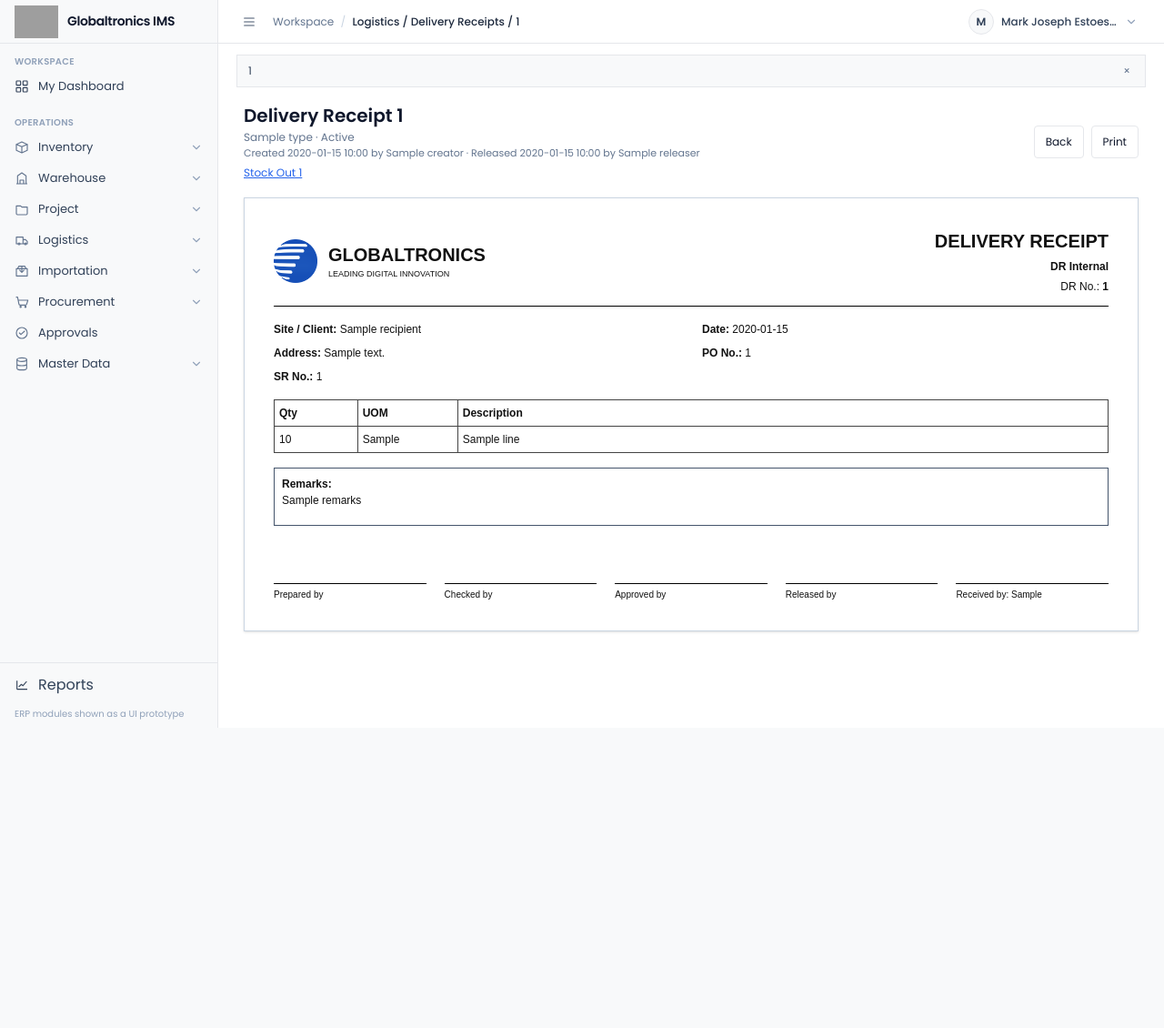
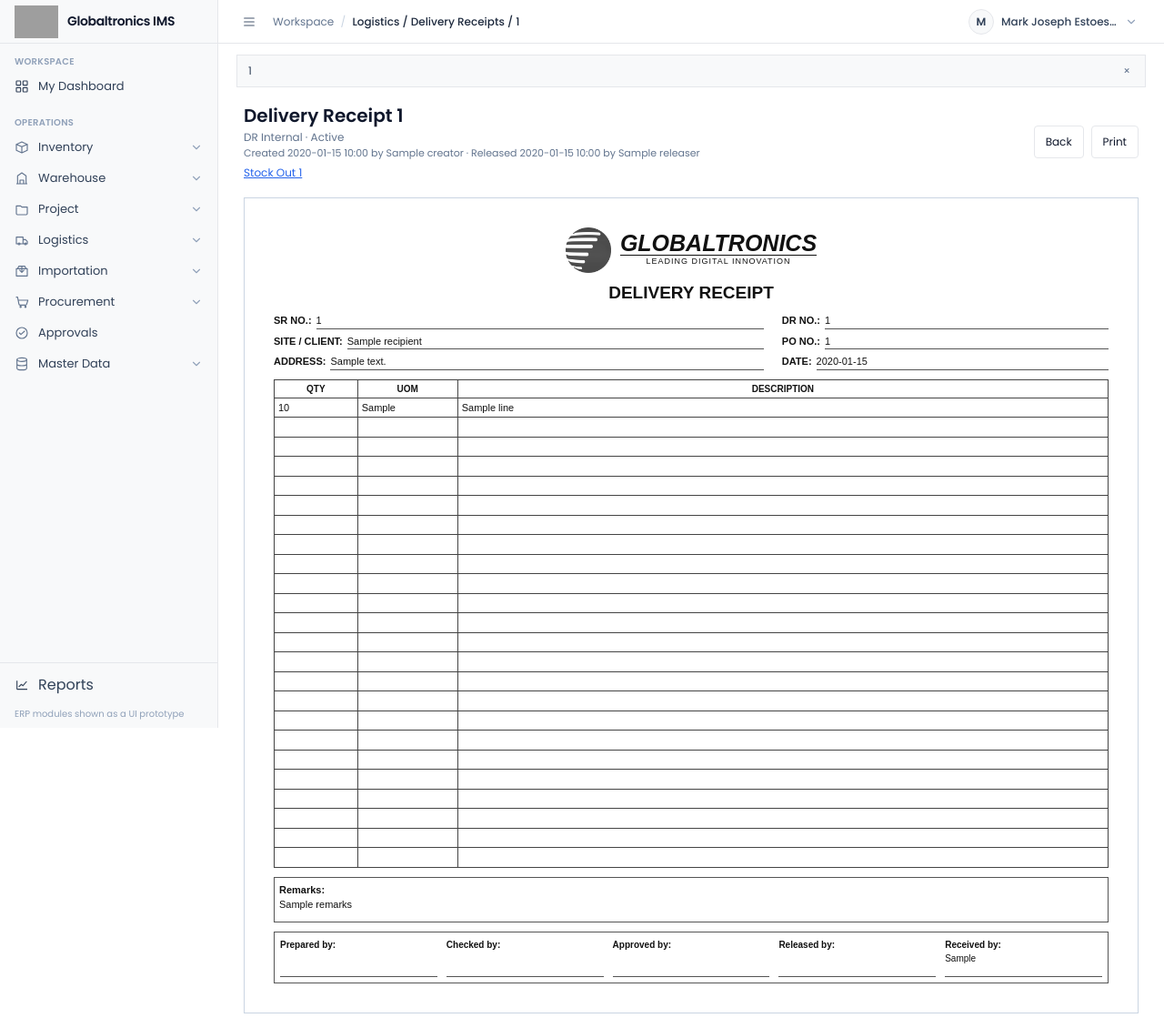
Before and after one commit to GlobaltronicsWebDev/GBTX_WAREHOUSECONTROL, a Laravel app: template resources/views/admin/delivery-receipts/show.blade.php in a window 1280 px wide. Shown: the whole page at 91% size. Before the commit the page ends 800 px from the top, so only its background shows below. Run offline with Laravel 12, Linux system fonts and the light colour scheme; a user stored in the database is signed in; data comes from the database, SQL or seed files in the repository; the template is opened without the code that fills it: most values are stand-ins (such as "Sample title", 1, 10 or a date in 2020); data that the repository does not hold is empty; grey boxes are pictures that could not be loaded.

Commit message:
Match delivery receipt print layouts
Co-authored-by: Copilot <223556219+Copilot@users.noreply.github.com>

```diff
--- a/resources/views/admin/delivery-receipts/show.blade.php
+++ b/resources/views/admin/delivery-receipts/show.blade.php
@@ -5,15 +5,48 @@
 
 @section('content')
     <style>
-        .receipt-document { background-color: white !important; color: #111; color-scheme: light; font-family: Arial, sans-serif; }
-        .receipt-document table { width: 100%; border-collapse: collapse; table-layout: fixed; }
-        .receipt-document th, .receipt-document td { border: 1px solid #444; overflow-wrap: anywhere; padding: 5px; text-align: left; vertical-align: top; }
+        .receipt-scroll { overflow-x: auto; }
+        .receipt-document { min-width: 660px; background-color: white !important; color: #111; color-scheme: light; font-family: Arial, sans-serif; font-size: 11px; }
+        .receipt-document * { box-sizing: border-box; }
+        .receipt-brand { display: flex; align-items: center; justify-content: center; gap: 10px; }
+        .receipt-brand img { width: 50px; height: 50px; object-fit: contain; filter: grayscale(1); }
+        .receipt-brand-name { border-bottom: 1px solid #111; font-size: 25px; font-style: italic; font-weight: 900; line-height: 1; }
+        .receipt-tagline { font-size: 9px; letter-spacing: 1px; text-align: center; text-transform: uppercase; }
+        .receipt-heading { margin: 8px 0 0; font-size: 19px; font-weight: bold; text-align: center; text-transform: uppercase; }
+        .receipt-top { display: grid; grid-template-columns: 3fr 2fr; gap: 16px; }
+        .receipt-client-heading { border: 1px solid #111; padding: 8px; }
+        .receipt-client-heading .receipt-heading { margin: 0 0 6px; }
+        .receipt-number { margin: 5px 0 12px; font-size: 14px; text-align: center; }
+        .receipt-fields { display: grid; gap: 5px; }
+        .receipt-client-fields { margin-top: 20px; }
+        .receipt-internal-fields { display: grid; grid-template-columns: 3fr 2fr; gap: 20px; margin-top: 8px; }
+        .receipt-field { display: flex; align-items: baseline; gap: 5px; }
+        .receipt-field strong { flex: none; text-transform: uppercase; }
+        .receipt-field span { flex: 1; min-width: 0; min-height: 15px; border-bottom: 1px solid #555; overflow-wrap: anywhere; }
+        .receipt-draft { margin: 8px 0; border: 1px solid #111; padding: 4px; font-weight: bold; text-align: center; text-transform: uppercase; }
+        .receipt-document table { width: 100%; margin-top: 10px; border-collapse: collapse; table-layout: fixed; }
+        .receipt-document th, .receipt-document td { border: 1px solid #444; overflow-wrap: anywhere; padding: 2px 4px; text-align: left; vertical-align: top; }
+        .receipt-document th { font-size: 10px; text-align: center; text-transform: uppercase; }
+        .receipt-document td { height: 18px; }
         .receipt-document thead { display: table-header-group; }
-        .receipt-document tr, .receipt-signatures { break-inside: avoid; }
+        .receipt-document tr, .receipt-footer, .receipt-signatures { break-inside: avoid; }
+        .receipt-footer { margin-top: 10px; }
+        .receipt-client-footer { display: grid; grid-template-columns: 3fr 2fr; gap: 16px; }
+        .receipt-remarks { min-height: 50px; border: 1px solid #555; padding: 5px; }
+        .receipt-remarks p { white-space: pre-line; overflow-wrap: anywhere; }
+        .receipt-signatures { display: grid; grid-template-columns: repeat(5, minmax(0, 1fr)); gap: 10px; border: 1px solid #555; padding: 6px; font-size: 10px; }
+        .receipt-client-signatures { grid-template-columns: repeat(4, minmax(0, 1fr)); margin-top: 10px; }
+        .receipt-internal-signatures { margin-top: 10px; }
+        .receipt-signature-line { min-height: 28px; border-bottom: 1px solid #555; overflow-wrap: anywhere; }
+        .receipt-received { display: flex; min-height: 125px; flex-direction: column; justify-content: space-between; border: 1px solid #555; padding: 8px; text-align: center; }
+        .receipt-received-line { border-bottom: 1px solid #555; min-height: 22px; overflow-wrap: anywhere; }
+        .receipt-note { margin-top: 5px; font-size: 9px; }
         @media print {
+            @page { margin: 8mm; }
             #dashboardSidebar, #dashboardSidebarBackdrop, header, .receipt-controls, main > div:first-child { display: none !important; }
             body, main { background: white !important; color: black !important; }
-            .receipt-document { border: 0 !important; box-shadow: none !important; max-width: none !important; padding: 0 !important; }
+            .receipt-scroll { overflow: visible; }
+            .receipt-document { min-width: 0; border: 0 !important; box-shadow: none !important; max-width: none !important; padding: 0 !important; }
         }
     </style>
     <div class="mx-auto max-w-5xl space-y-4 px-3 py-4 sm:px-5">
@@ -26,7 +59,7 @@
             <div class="flex flex-wrap items-center justify-between gap-3">
                 <div>
                     <h1 class="text-[20px] font-semibold">Delivery Receipt {{ $receipt->number }}</h1>
-                    <p class="text-[12px] text-slate-500">{{ ucfirst($receipt->type) }} · {{ ucfirst($receipt->status) }}</p>
+                    <p class="text-[12px] text-slate-500">{{ $receipt->type === 'client' ? 'DR to Client' : 'DR Internal' }} · {{ ucfirst($receipt->status) }}</p>
                     <p class="text-[11px] text-slate-500">Created {{ $receipt->created_at->format('Y-m-d H:i') }} by {{ $receipt->creator?->name ?: 'Unknown user' }}
                         @if ($receipt->released_at)
                             · Released {{ $receipt->released_at->format('Y-m-d H:i') }} by {{ $receipt->releaser?->name ?: 'Unknown user' }}
@@ -50,37 +83,62 @@
             </div>
         </div>
 
-        <article class="receipt-document space-y-4 border border-slate-300 bg-white p-5 text-[12px] shadow-sm sm:p-8">
-            <div class="flex flex-wrap items-center justify-between gap-4 border-b border-black pb-3">
-                <div class="flex items-center gap-3">
-                    <img src="{{ asset('assets/images/logo/globaltronics_logo.png') }}" alt="" class="h-12 w-12 object-contain">
+        <div class="receipt-scroll">
+        <article class="receipt-document border border-slate-300 bg-white p-5 shadow-sm sm:p-8">
+            @if ($receipt->type === 'client')
+                <div class="receipt-top">
                     <div>
-                        <p class="text-[20px] font-bold uppercase">Globaltronics</p>
-                        <p class="text-[9px] uppercase">Leading Digital Innovation</p>
+                        <div class="receipt-brand">
+                            <img src="{{ asset('assets/images/logo/globaltronics_logo.png') }}" alt="">
+                            <div>
+                                <p class="receipt-brand-name">GLOBALTRONICS</p>
+                                <p class="receipt-tagline">Leading Digital Innovation</p>
+                            </div>
+                        </div>
+                        <div class="receipt-fields receipt-client-fields">
+                            <div class="receipt-field"><strong>Client:</strong><span>{{ $receipt->recipient }}</span></div>
+                            <div class="receipt-field"><strong>TIN:</strong><span>{{ $receipt->tin }}</span></div>
+                            <div class="receipt-field"><strong>Address:</strong><span>{{ $receipt->address }}</span></div>
+                            <div class="receipt-field"><strong>Contact Person:</strong><span>{{ $receipt->contact_person }}</span></div>
+                        </div>
+                    </div>
+                    <div class="receipt-client-heading">
+                        <h2 class="receipt-heading">Delivery Receipt</h2>
+                        <p class="receipt-number">No. <strong>{{ $receipt->number }}</strong></p>
+                        <div class="receipt-fields">
+                            <div class="receipt-field"><strong>Date:</strong><span>{{ $receipt->receipt_date->format('Y-m-d') }}</span></div>
+                            <div class="receipt-field"><strong>Terms:</strong><span>{{ $receipt->terms }}</span></div>
+                            <div class="receipt-field"><strong>PO No.:</strong><span>{{ $receipt->purchase_order_number }}</span></div>
+                            <div class="receipt-field"><strong>SO No.:</strong><span>{{ $receipt->sales_order_number }}</span></div>
+                            <div class="receipt-field"><strong>SRF No.:</strong><span>{{ $receipt->request_number }}</span></div>
+                        </div>
                     </div>
                 </div>
-                <div class="text-right">
-                    <h2 class="text-[20px] font-bold uppercase">Delivery Receipt</h2>
-                    <p class="mt-1 font-semibold">{{ $receipt->type === 'client' ? 'DR to Client' : 'DR Internal' }}</p>
-                    <p class="mt-1">DR No.: <strong>{{ $receipt->number }}</strong></p>
+            @else
+                <div class="receipt-brand">
+                    <img src="{{ asset('assets/images/logo/globaltronics_logo.png') }}" alt="">
+                    <div>
+                        <p class="receipt-brand-name">GLOBALTRONICS</p>
+                        <p class="receipt-tagline">Leading Digital Innovation</p>
+                    </div>
                 </div>
-            </div>
+                <h2 class="receipt-heading">Delivery Receipt</h2>
+                <div class="receipt-internal-fields">
+                    <div class="receipt-fields">
+                        <div class="receipt-field"><strong>SR No.:</strong><span>{{ $receipt->request_number }}</span></div>
+                        <div class="receipt-field"><strong>Site / Client:</strong><span>{{ $receipt->recipient }}</span></div>
+                        <div class="receipt-field"><strong>Address:</strong><span>{{ $receipt->address }}</span></div>
+                    </div>
+                    <div class="receipt-fields">
+                        <div class="receipt-field"><strong>DR No.:</strong><span>{{ $receipt->number }}</span></div>
+                        <div class="receipt-field"><strong>PO No.:</strong><span>{{ $receipt->purchase_order_number }}</span></div>
+                        <div class="receipt-field"><strong>Date:</strong><span>{{ $receipt->receipt_date->format('Y-m-d') }}</span></div>
+                    </div>
+                </div>
+            @endif
             @if ($receipt->status === 'draft')
-                <p class="border border-black p-2 text-center font-bold uppercase">Draft — not released</p>
+                <p class="receipt-draft">Draft — not released</p>
             @endif
-            <div class="grid gap-x-6 gap-y-2 sm:grid-cols-2">
-                <p><strong>{{ $receipt->type === 'client' ? 'Client' : 'Site / Client' }}:</strong> {{ $receipt->recipient }}</p>
-                <p><strong>Date:</strong> {{ $receipt->receipt_date->format('Y-m-d') }}</p>
-                <p><strong>Address:</strong> {{ $receipt->address ?: '____________________________' }}</p>
-                <p><strong>PO No.:</strong> {{ $receipt->purchase_order_number ?: '________________' }}</p>
-                @if ($receipt->type === 'client')
-                    <p><strong>TIN:</strong> {{ $receipt->tin ?: '____________________________' }}</p>
-                    <p><strong>Terms:</strong> {{ $receipt->terms ?: '________________' }}</p>
-                    <p><strong>Contact Person:</strong> {{ $receipt->contact_person ?: '____________________________' }}</p>
-                    <p><strong>SO No.:</strong> {{ $receipt->sales_order_number ?: '________________' }}</p>
-                @endif
-                <p><strong>{{ $receipt->type === 'client' ? 'SRF No.' : 'SR No.' }}:</strong> {{ $receipt->request_number ?: '________________' }}</p>
-            </div>
             <table>
                 <colgroup>
                     @if ($receipt->type === 'internal')
@@ -108,26 +166,43 @@
                             @if ($receipt->type === 'internal') <td>{{ $line->model_serial ?: '—' }}</td> @endif
                         </tr>
                     @endforeach
+                    @for ($row = $receipt->lines->count(); $row < 24; $row++)
+                        <tr aria-hidden="true">
+                            @if ($receipt->type === 'internal') <td>&nbsp;</td> @endif
+                            <td>&nbsp;</td><td>&nbsp;</td><td>&nbsp;</td>
+                            @if ($receipt->type === 'internal') <td>&nbsp;</td> @endif
+                        </tr>
+                    @endfor
                 </tbody>
             </table>
-            <div class="min-h-16 border border-slate-600 p-2">
-                <strong>{{ $receipt->type === 'client' ? 'Special Instructions / Remarks' : 'Remarks' }}:</strong>
-                <p class="whitespace-pre-line">{{ $receipt->remarks }}</p>
-            </div>
             @if ($receipt->type === 'client')
-                <p>Received the above items in good order and condition.</p>
-            @endif
-            <div class="receipt-signatures grid grid-cols-2 gap-5 pt-4 text-[10px] sm:grid-cols-5">
-                @foreach (['Prepared by', 'Checked by', 'Approved by', 'Released by', 'Received by'] as $label)
-                    <div class="min-w-0">
-                        <div class="h-8 border-b border-black"></div>
-                        <p class="mt-1">{{ $label }}{{ $label === 'Received by' && $receipt->received_by ? ': '.$receipt->received_by : '' }}</p>
+                <div class="receipt-footer receipt-client-footer">
+                    <div>
+                        <div class="receipt-remarks"><strong>Special Instructions / Remarks:</strong><p>{{ $receipt->remarks }}</p></div>
+                        <div class="receipt-signatures receipt-client-signatures">
+                            @foreach (['Prepared by', 'Checked by', 'Released by', 'Approved by'] as $label)
+                                <div><strong>{{ $label }}:</strong><div class="receipt-signature-line"></div></div>
+                            @endforeach
+                        </div>
                     </div>
-                @endforeach
-            </div>
-            @if ($receipt->type === 'client')
-                <p class="text-[9px]">Operational delivery receipt — not a tax invoice.</p>
+                    <div class="receipt-received">
+                        <p>Received the above items in good order and condition.</p>
+                        <div><div class="receipt-received-line">{{ $receipt->received_by }}</div><strong>Signature over printed name</strong></div>
+                        <div><div class="receipt-received-line"></div><strong>Date</strong></div>
+                    </div>
+                </div>
+                <p class="receipt-note">Operational delivery receipt — not a tax invoice.</p>
+            @else
+                <div class="receipt-footer">
+                    <div class="receipt-remarks"><strong>Remarks:</strong><p>{{ $receipt->remarks }}</p></div>
+                    <div class="receipt-signatures receipt-internal-signatures">
+                        @foreach (['Prepared by', 'Checked by', 'Approved by', 'Released by', 'Received by'] as $label)
+                            <div><strong>{{ $label }}:</strong><div class="receipt-signature-line">{{ $label === 'Received by' ? $receipt->received_by : '' }}</div></div>
+                        @endforeach
+                    </div>
+                </div>
             @endif
         </article>
+        </div>
     </div>
 @endsection
```
Also changed, not shown: 3 other files.
